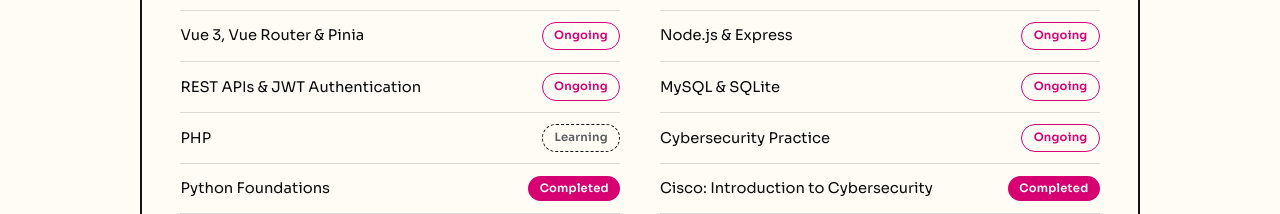
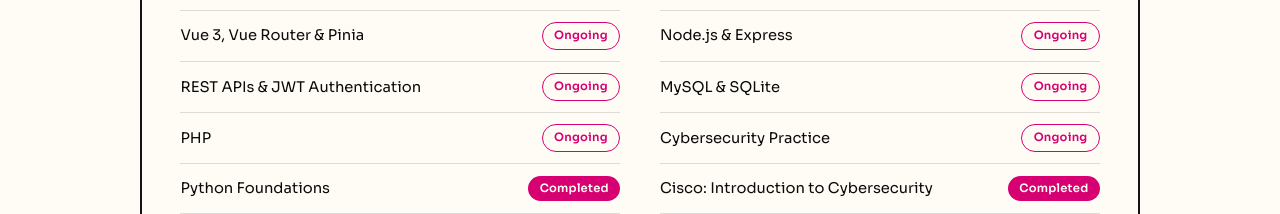
Before and after one commit to imaanabrahams/My_Portfolio, a React (Vite) app: page / in a window 1280 px wide. Shown: the part 3992-4206 px from the top of the page. Built offline with nearby package versions, Linux system fonts and the light colour scheme.

Commit message:
Mark PHP learning as ongoing

```diff
--- a/src/data/content.js
+++ b/src/data/content.js
@@ -72,7 +72,7 @@ export const learningStatus = [
   { skill: 'Node.js & Express', status: 'ongoing' },
   { skill: 'REST APIs & JWT Authentication', status: 'ongoing' },
   { skill: 'MySQL & SQLite', status: 'ongoing' },
-  { skill: 'PHP', status: 'learning' },
+  { skill: 'PHP', status: 'ongoing' },
   { skill: 'Cybersecurity Practice', status: 'ongoing' },
   { skill: 'Python Foundations', status: 'completed' },
   { skill: 'Cisco: Introduction to Cybersecurity', status: 'completed' },
```
